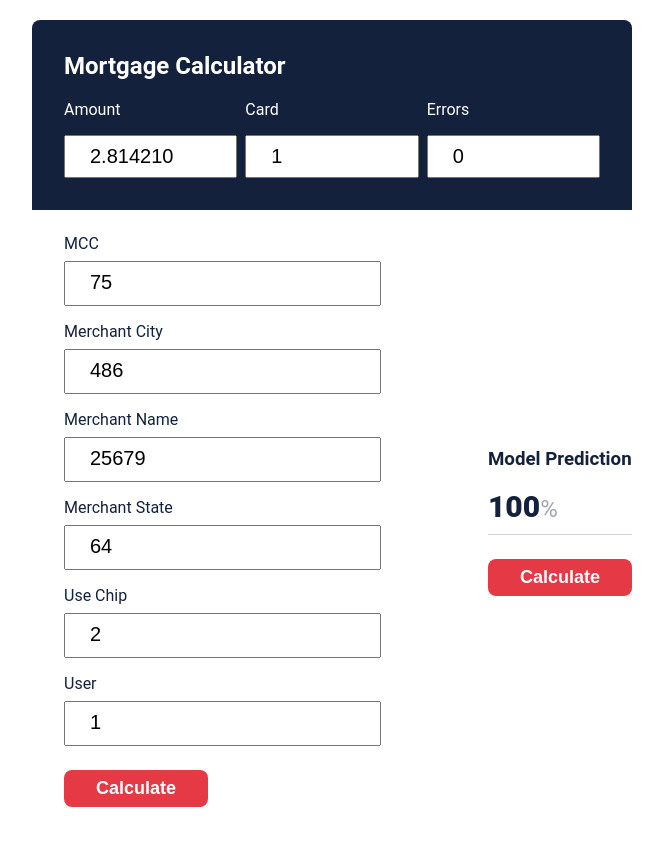
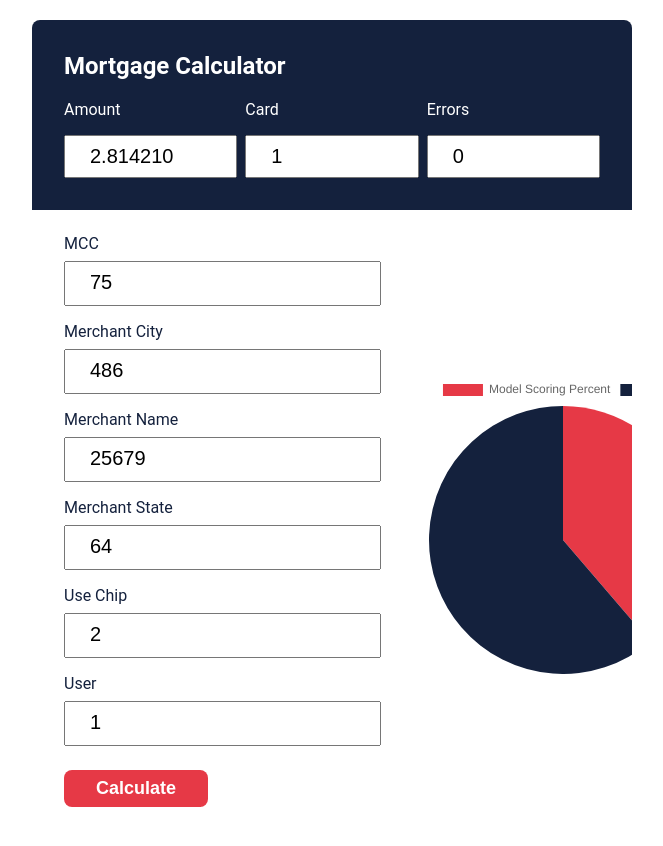
Before and after one commit to Uma-teli/kafkalert, a plain HTML site: page static/index.html in a window 1280 px wide. Shown: the whole page, without its empty margins (308-971 px from the left). Drawn offline with nearby package versions, Linux system fonts and the light colour scheme.

Commit message:
Pie chart added

```diff
--- a/static/index.html
+++ b/static/index.html
@@ -202,16 +202,8 @@
             </div>
 
             <div class="right">
-                <div class="output">
+                <canvas id="myChart" width="400" height="400"></canvas>
 
-                    <div class="mort-emi">
-                        <h3>Model Prediction</h3>
-                        <div class="opvalue">100</div>
-
-                    </div>
-
-                </div>
-                <button class="calculate-btn">Calculate</button>
             </div>
 
         </div>
@@ -219,7 +211,7 @@
 
 
 
-
+    <script src="https://cdn.jsdelivr.net/npm/chart.js@4.1.1/dist/chart.umd.min.js"></script>
     <script src="main.js"></script>
 
 </body>
--- a/static/main.js
+++ b/static/main.js
@@ -0,0 +1,23 @@
+const displayChart = () => {
+
+  const ctx = document.getElementById('myChart').getContext("2d");
+
+  const mychart = new Chart(ctx, {
+    type: 'pie',
+    data: {
+      labels: ['Model Scoring Percent', 'not'],
+      datasets: [{
+
+        data: [12, 19],
+        backgroundColor: ["#e63946", "#14213d"],
+        borderWidth: 0,
+      },
+    ],
+    },
+
+
+  });
+
+};
+
+displayChart();
--- a/static/style.css
+++ b/static/style.css
@@ -96,6 +96,9 @@
     border-bottom: 1px solid rgba(20, 33, 61, 0.2);
 }
 
+.mort-calculator .right{
+    width: 50%;
+}
 
 @media (max-width: 650px) {
     .mort-calculator {
```
